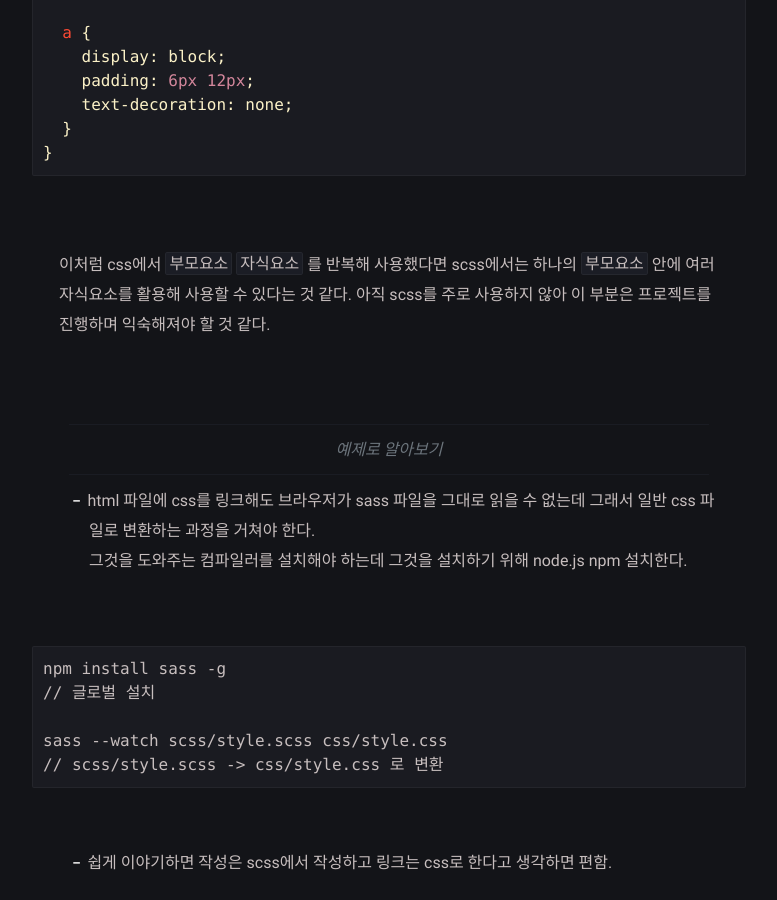
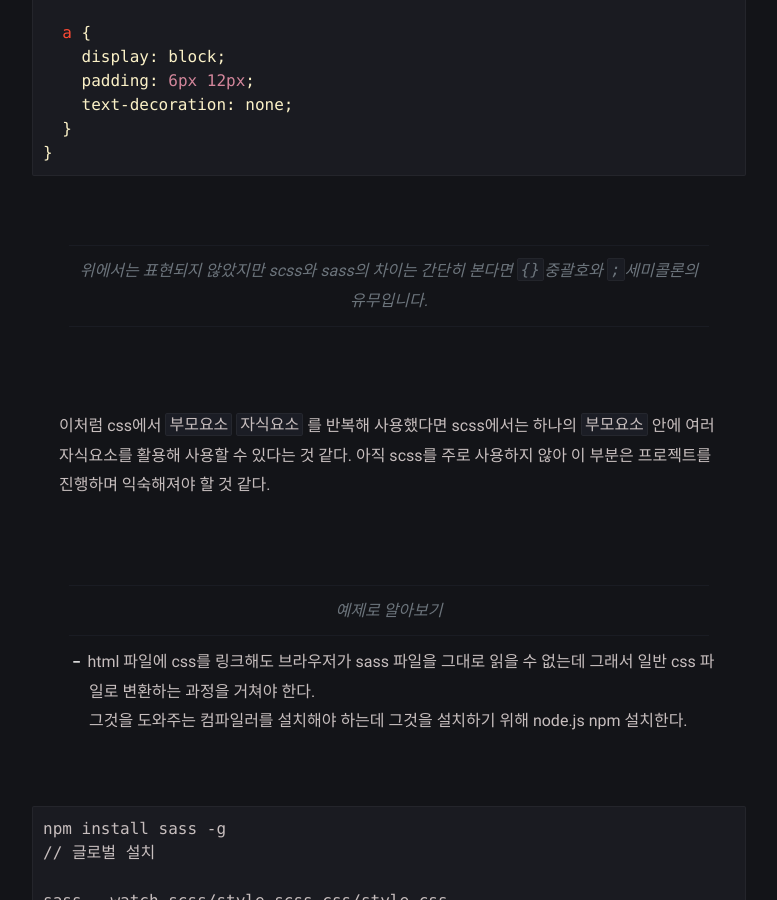
Before and after one commit to JinwonShen/JinwonShen.github.io, a Jekyll site: the page built from _posts/css-sass/2024-05-27-css-sass.md, in a window 1280 px wide and 900 px high, scrolled down 2156 px. Shown: the whole window, without its empty margins (251-1028 px from the left). Built offline with Jekyll 4.4.1, drawn with Linux system fonts in a browser that asks for light colours; some of the changed text lies outside the part shown.

Commit message:
posts/css-scss

````diff
--- a/_posts/css-sass/2024-05-27-css-sass.md
+++ b/_posts/css-sass/2024-05-27-css-sass.md
@@ -87,6 +87,10 @@ nav {
 
 <br>
 
+> 위에서는 표현되지 않았지만 scss와 sass의 차이는 간단히 본다면 `{}`중괄호와 `;`세미콜론의 유무입니다.
+
+<br>
+
 이처럼 css에서 `부모요소` `자식요소` 를 반복해 사용했다면
 scss에서는 하나의 `부모요소` 안에 여러 자식요소를 활용해 사용할 수 있다는 것 같다. 아직 scss를 주로 사용하지 않아 이 부분은 프로젝트를 진행하며 익숙해져야 할 것 같다.
 
@@ -171,9 +175,9 @@ ul {
 ]
 ```
 
+<br>
 
-
-<br>
+그 외에도 알아 볼 것들.
 
 #### Partials
 
@@ -184,3 +188,7 @@ ul {
 #### Extend/Inheritance
 
 #### Operators
+
+<br>
+
+> [HEROPY. DEV](https://www.heropy.dev/p/Y7OrPe) <br> 이분 블로그가 너무 정리가 잘 되 어있어서 자주 보게 될 것 같다 !
````
